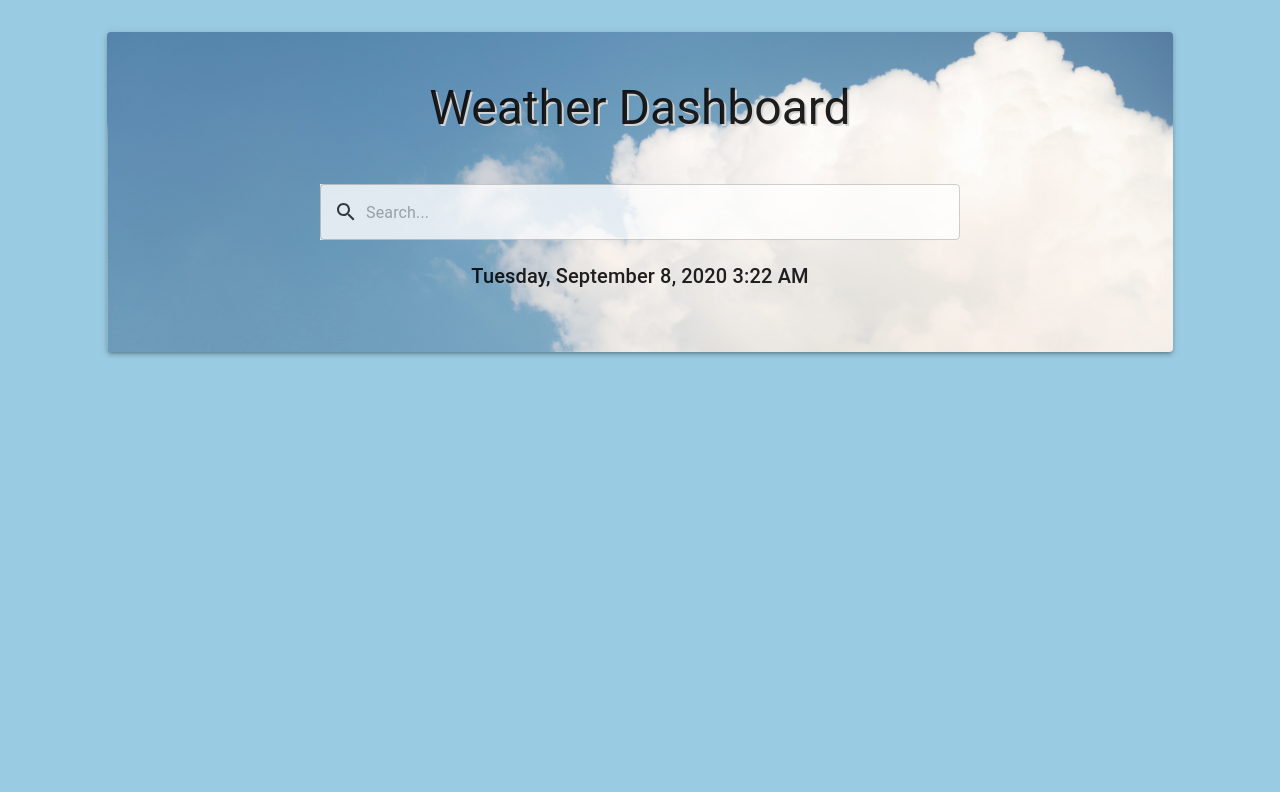
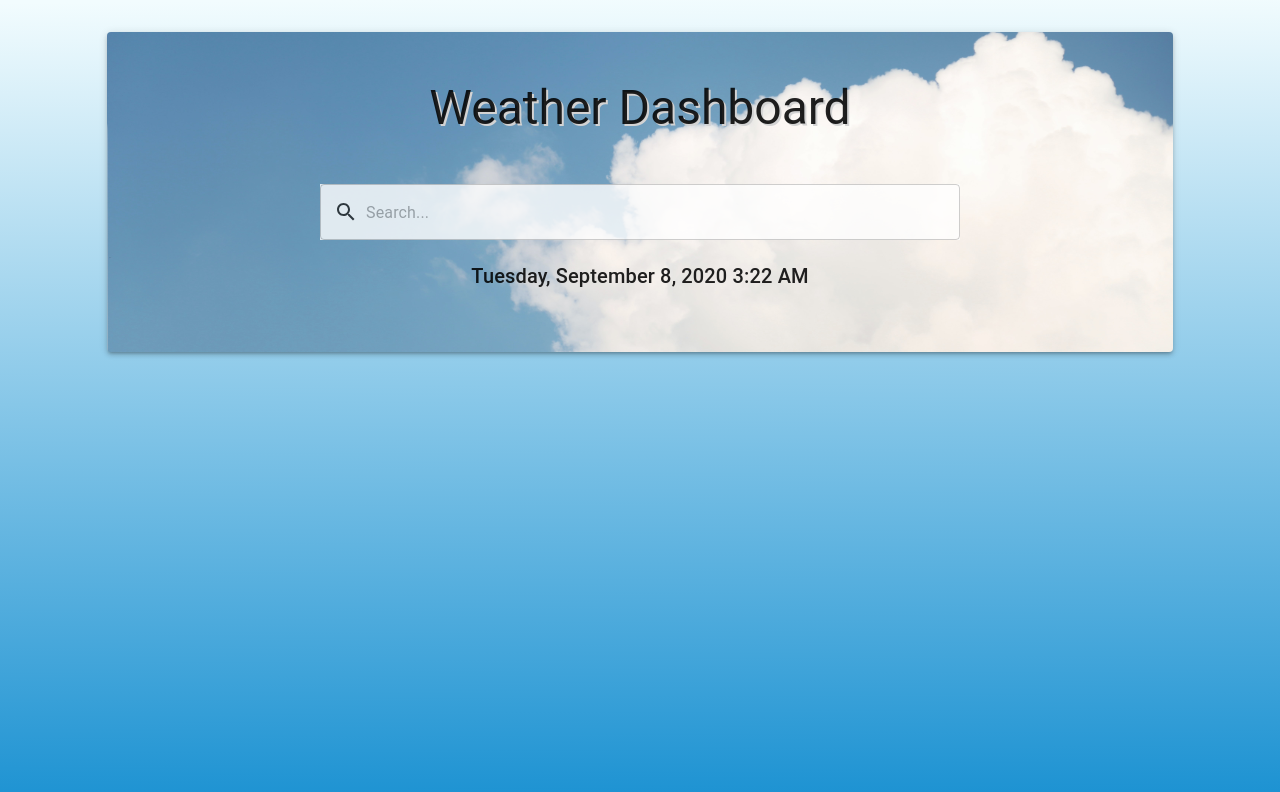
Before and after one commit to kishaprudente/weather-dashboard-v2, a React (Create React App) app: page / in a window 1280 px wide. Shown: the top 792 px of the page. Built offline with nearby package versions, Linux system fonts and the light colour scheme.

Commit message:
changed background to gradient

```diff
--- a/src/index.css
+++ b/src/index.css
@@ -5,7 +5,8 @@ body {
     sans-serif;
   -webkit-font-smoothing: antialiased;
   -moz-osx-font-smoothing: grayscale;
-  background-color: #99cbe2;
+  /* background-color: #99cbe2; */
+  background: linear-gradient(359.61deg, #1c92d2 0.35%, #f2fcfe 99.67%);
 }
 
 code {
```
